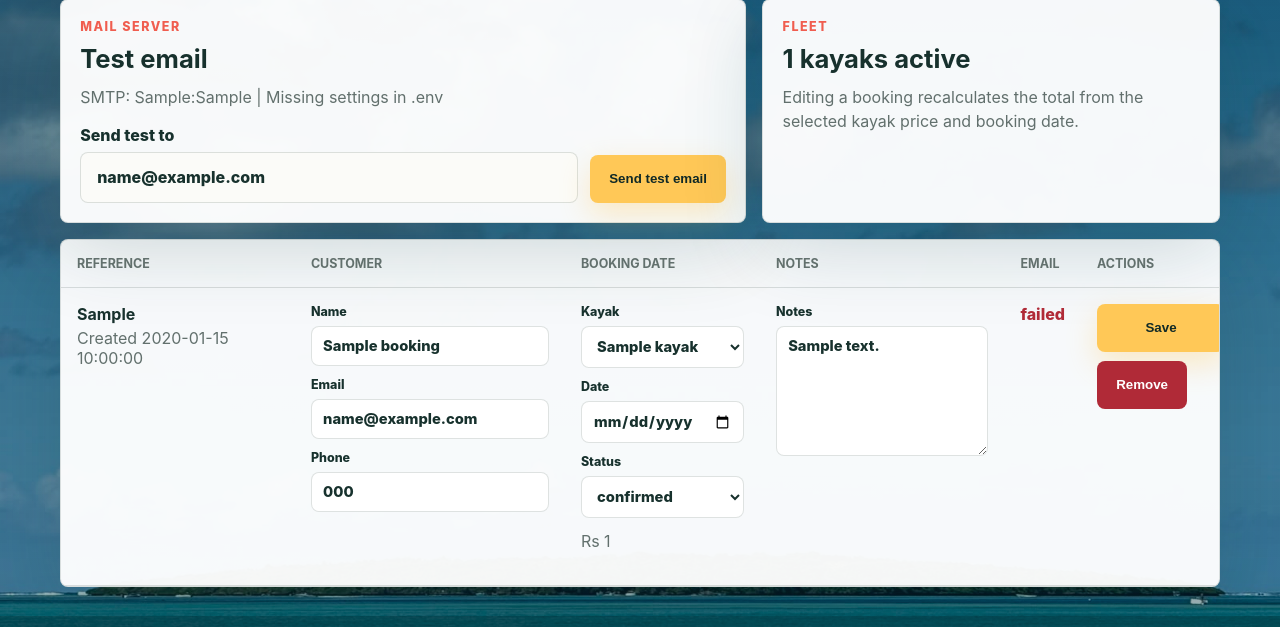
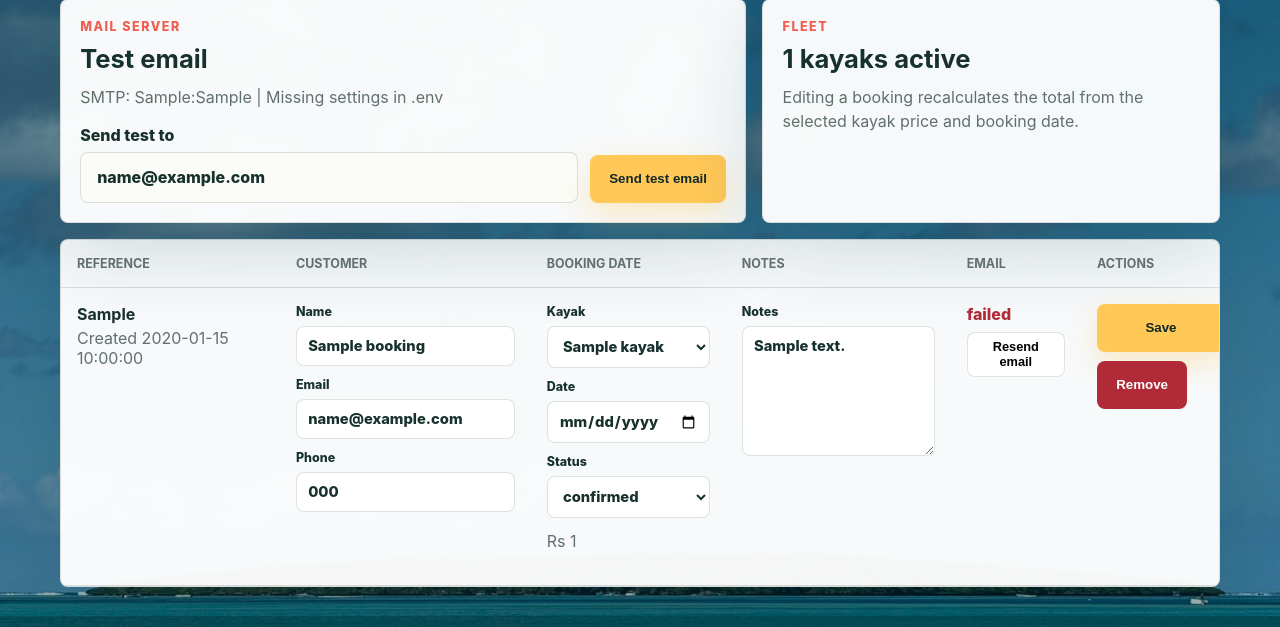
Before and after one commit to Hewish8/rental-platform, a Flask app: template templates/admin.html in a window 1280 px wide. Shown: the part 184-811 px from the top of the page. Run offline with Flask 3, Linux system fonts and the light colour scheme; the template is opened without the code that fills it: most values are stand-ins (such as "Sample title", 1, 10 or a date in 2020); parts of the project's set-up code (start-up, migrations or seed data) failed here and were passed over.

Commit message:
T8: booking emails sent in background thread + admin resend button
The booking request no longer blocks on SMTP (20s timeout x2). Falls
back to synchronous delivery when SMTP is unconfigured or under tests
so email_status is still recorded deterministically. Admin gains a
per-booking 'Resend email' action.

Co-Authored-By: Claude Fable 5 <noreply@anthropic.com>

```diff
--- a/app.py
+++ b/app.py
@@ -2,6 +2,7 @@ import os
 import secrets
 import sqlite3
 import smtplib
+import threading
 from contextlib import closing
 from datetime import date, datetime, timedelta, timezone
 from email.message import EmailMessage
@@ -309,6 +310,48 @@ Please keep this email. The owner will contact you directly before the rental. O
         send_email(cfg, recipient, subject, body, reply_to)
 
 
+_EMAIL_CONFIG_KEYS = (
+    "OWNER_EMAIL",
+    "FROM_EMAIL",
+    "SMTP_HOST",
+    "SMTP_PORT",
+    "SMTP_USERNAME",
+    "SMTP_PASSWORD",
+    "SMTP_USE_TLS",
+)
+
+
+def deliver_booking_emails(cfg, database, booking_id, booking, kayak):
+    """Send both booking emails and record the outcome. Safe to run in a thread."""
+    try:
+        send_booking_emails(cfg, booking, kayak)
+        status, error = "sent", None
+    except Exception as exc:
+        status, error = "failed", str(exc)
+    with closing(connect_db(database)) as db:
+        db.execute(
+            "UPDATE bookings SET email_status = ?, email_error = ? WHERE id = ?",
+            (status, error, booking_id),
+        )
+        db.commit()
+
+
+def queue_booking_emails(booking_id, booking, kayak):
+    """Send booking emails without blocking the request."""
+    cfg = {key: current_app.config[key] for key in _EMAIL_CONFIG_KEYS}
+    database = current_app.config["DATABASE"]
+    if current_app.config.get("TESTING") or not smtp_is_configured(cfg):
+        # Synchronous: deterministic in tests, and instantly marks 'failed'
+        # when SMTP is not configured instead of leaving 'pending' forever.
+        deliver_booking_emails(cfg, database, booking_id, booking, kayak)
+        return
+    threading.Thread(
+        target=deliver_booking_emails,
+        args=(cfg, database, booking_id, dict(booking), dict(kayak)),
+        daemon=True,
+    ).start()
+
+
 # --- Public routes ------------------------------------------------------
 
 
@@ -430,17 +473,10 @@ def book():
     if booking_id is None:
         return redirect(url_for("index", error="unavailable"))
 
-    try:
-        send_booking_emails(current_app.config, booking, kayak)
-        db.execute("UPDATE bookings SET email_status = 'sent', email_error = NULL WHERE id = ?", (booking_id,))
-        db.commit()
-        flash("Booking confirmed. Email notifications were sent to you and the owner.", "success")
-    except Exception as error:
-        db.execute(
-            "UPDATE bookings SET email_status = 'failed', email_error = ? WHERE id = ?",
-            (str(error), booking_id),
-        )
-        db.commit()
+    queue_booking_emails(booking_id, booking, kayak)
+    if smtp_is_configured(current_app.config):
+        flash("Booking confirmed. Your confirmation email is on its way.", "success")
+    else:
         flash("Booking confirmed, but email could not be sent. The owner can still see it in the bookings dashboard.", "warning")
 
     return redirect(url_for("booking_success", reference=booking["booking_reference"]))
@@ -575,6 +611,42 @@ def admin_delete_booking(booking_id):
     return redirect(url_for("admin", token=current_app.config["ADMIN_TOKEN"]))
 
 
+def admin_resend_email(booking_id):
+    unauthorized = require_admin()
+    if unauthorized:
+        return unauthorized
+
+    cfg = current_app.config
+    db = get_db()
+    booking = db.execute(
+        """
+        SELECT bookings.*, kayaks.name AS kayak_name
+        FROM bookings
+        JOIN kayaks ON kayaks.id = bookings.kayak_id
+        WHERE bookings.id = ?
+        """,
+        (booking_id,),
+    ).fetchone()
+    if booking is None:
+        flash("Booking not found.", "error")
+        return redirect(url_for("admin", token=cfg["ADMIN_TOKEN"]))
+
+    # Synchronous on purpose: the admin clicked the button and wants a verdict.
+    try:
+        send_booking_emails(cfg, booking, {"name": booking["kayak_name"]})
+        db.execute("UPDATE bookings SET email_status = 'sent', email_error = NULL WHERE id = ?", (booking_id,))
+        db.commit()
+        flash(f"Emails for {booking['booking_reference']} sent.", "success")
+    except Exception as error:
+        db.execute(
+            "UPDATE bookings SET email_status = 'failed', email_error = ? WHERE id = ?",
+            (str(error), booking_id),
+        )
+        db.commit()
+        flash(f"Email failed again: {error}", "error")
+    return redirect(url_for("admin", token=cfg["ADMIN_TOKEN"]))
+
+
 def admin_test_email():
     unauthorized = require_admin()
     if unauthorized:
@@ -628,6 +700,9 @@ def create_app(config_overrides=None):
     app.add_url_rule(
         "/admin/bookings/<int:booking_id>/delete", "admin_delete_booking", admin_delete_booking, methods=["POST"]
     )
+    app.add_url_rule(
+        "/admin/bookings/<int:booking_id>/resend-email", "admin_resend_email", admin_resend_email, methods=["POST"]
+    )
     app.add_url_rule("/admin/test-email", "admin_test_email", admin_test_email, methods=["POST"])
 
     init_db(app.config["DATABASE"])
--- a/static/styles.css
+++ b/static/styles.css
@@ -808,6 +808,15 @@ footer p {
   white-space: nowrap;
 }
 
+.button.resend {
+  min-height: 2.2rem;
+  margin-top: 0.5rem;
+  padding: 0.4rem 0.7rem;
+  border: 1px solid var(--line);
+  background: white;
+  font-size: 0.8rem;
+}
+
 .email-sent {
   color: #157347;
   font-weight: 850;
--- a/templates/admin.html
+++ b/templates/admin.html
@@ -128,6 +128,9 @@
               <td class="email-{{ booking.email_status }}">
                 {{ booking.email_status }}
                 {% if booking.email_error %}<span title="{{ booking.email_error }}">{{ booking.email_error }}</span>{% endif %}
+                <form method="post" action="{{ url_for('admin_resend_email', booking_id=booking.id, token=admin_token) }}">
+                  <button class="button resend" type="submit">Resend email</button>
+                </form>
               </td>
               <td>
                 <div class="admin-actions">
```
Also changed, not shown: tests/test_app.py (+11 -0 lines).
